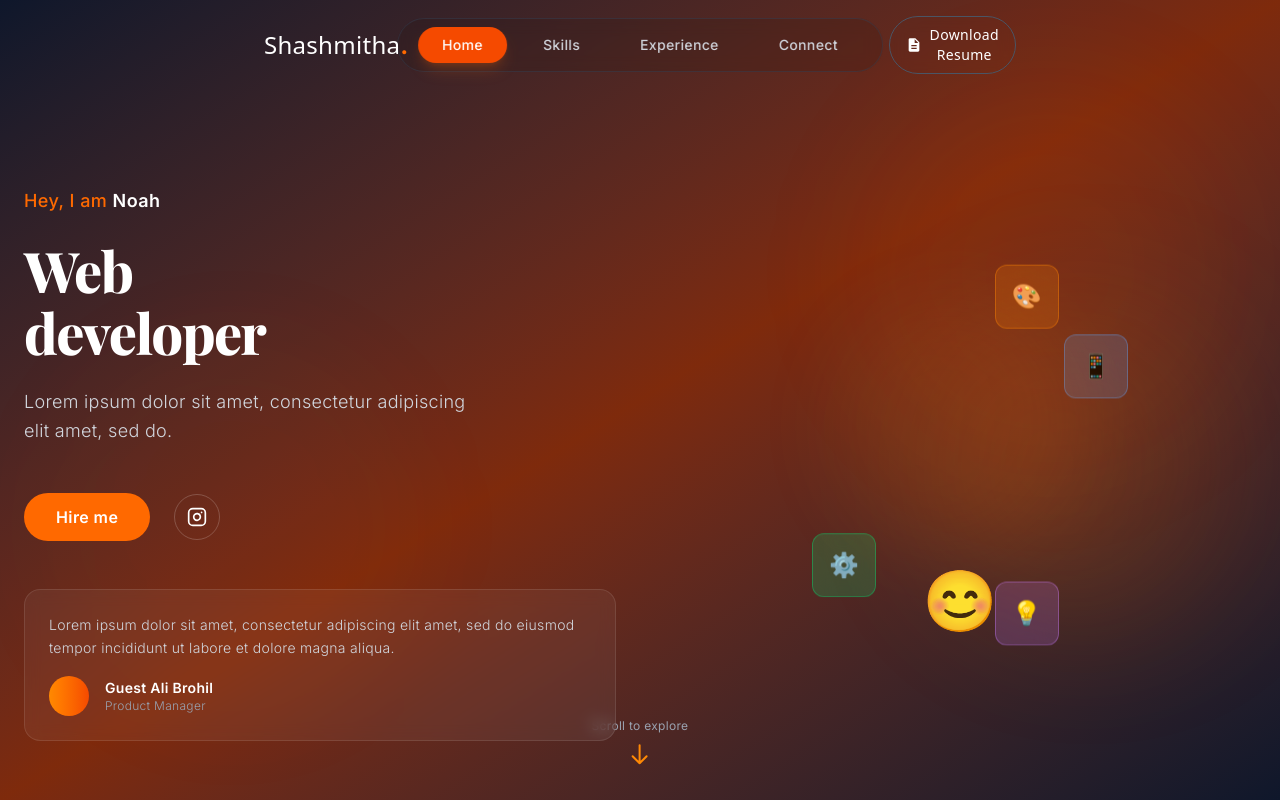
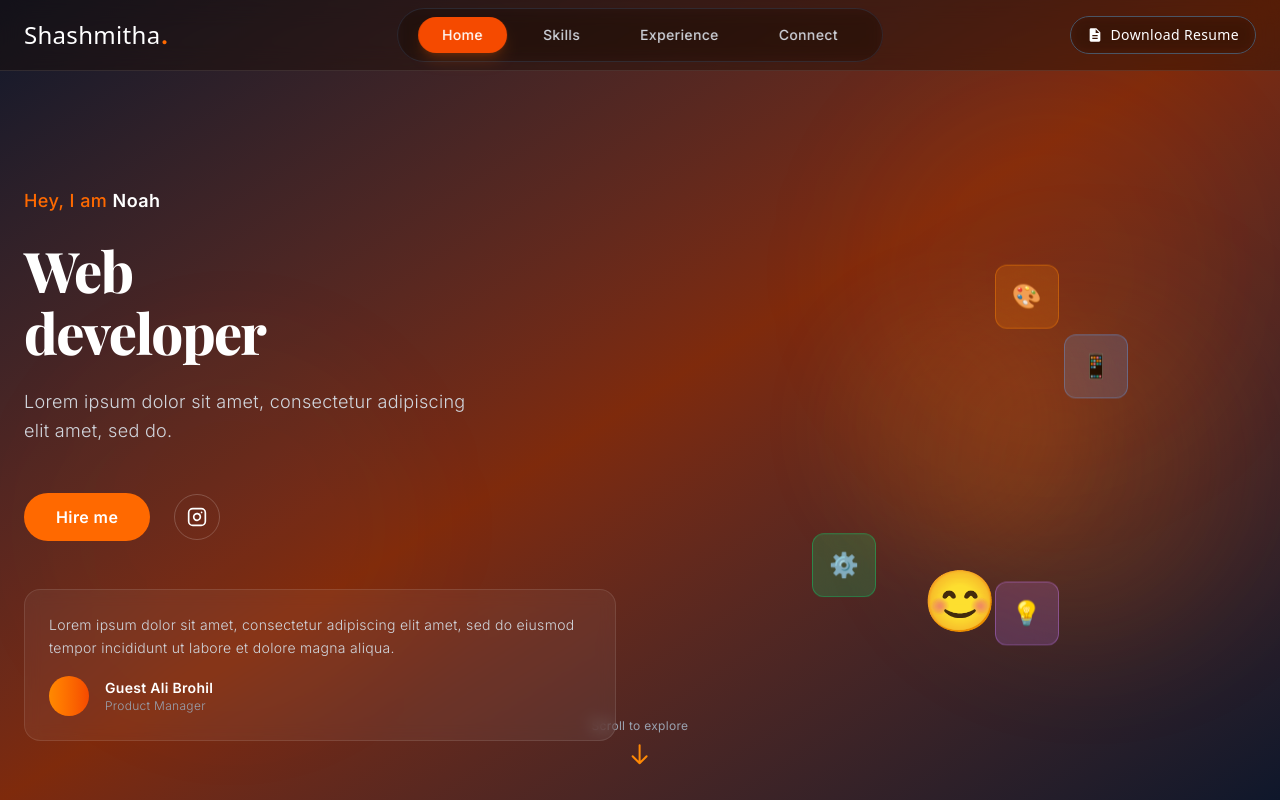
Before and after one commit to ShashmithaBan/Portfolio_2026, a React (Vite) app: page / in a window 1280 px wide. Built offline with nearby package versions, Linux system fonts and the light colour scheme.

Commit message:
fix: Correct JSX syntax errors in Navigation component and add smooth hover animations

```diff
--- a/src/components/Navigation.jsx
+++ b/src/components/Navigation.jsx
@@ -5,14 +5,14 @@ export default function Navigation({ mobileMenuOpen, setMobileMenuOpen }) {
     const activeSection = 'home';
 
     return (
-        <header className="fixed top-0 left-0 right-0 z-50 ">
-            <div className="mx-auto px-4 md:px-6 py-4 flex justify-around items-center">
+        <header className="fixed top-0 left-0 right-0 z-50 bg-[#1A0C00]/40 backdrop-blur-md border-b border-white/10">
+            <div className="mx-auto px-4 md:px-6 py-4 flex justify-between items-center">
                 {/* Logo */}
                 <div className="text-xl md:text-2xl font-bold min-w-fit z-10">
                     <span className="text-white font-sans font-medium">Shashmitha</span>
                     <span className="text-orange-500">.</span>
                 </div>
-<div className="flex items-center gap-4">
+
                 {/* Desktop Navigation - Centered Pill Container */}
                 <nav className="hidden lg:flex justify-center absolute left-1/2 top-1/2 transform -translate-x-1/2 -translate-y-1/2">
                     {/* Main Navigation Wrapper - The pill background */}
@@ -36,13 +36,12 @@ export default function Navigation({ mobileMenuOpen, setMobileMenuOpen }) {
                 {/* Download Resume Button - Desktop Only */}
                 <div className="hidden lg:flex items-center gap-2 z-10">
                     <button className="flex items-center gap-2 px-4 py-2 border border-gray-600 text-white rounded-full backdrop-blur-sm hover:bg-orange-600 hover:font-bold hover:border-orange-600 hover:scale-110 transition-all duration-300 text-sm tracking-wide whitespace-nowrap transform">
-                        <svg className="w-4 h-4 transition-transform duration-300 group-hover:rotate-12" fill="currentColor" viewBox="0 0 24 24">
+                        <svg className="w-4 h-4 transition-transform duration-300 hover:rotate-12" fill="currentColor" viewBox="0 0 24 24">
                             <path d="M14 2H6c-1.1 0-1.99.9-1.99 2L4 20c0 1.1.89 2 1.99 2H18c1.1 0 2-.9 2-2V8l-6-6zm2 16H8v-2h8v2zm0-4H8v-2h8v2zm-3-5V3.5L18.5 9H13z" />
                         </svg>
-                        <span className='font-sans'>Download <br/> Resume</span>
+                        <span className='font-sans'>Download Resume</span>
                     </button>
                 </div>
-</div>
                 {/* Mobile Menu Button */}
                 <button
                     onClick={() => setMobileMenuOpen(!mobileMenuOpen)}
```
